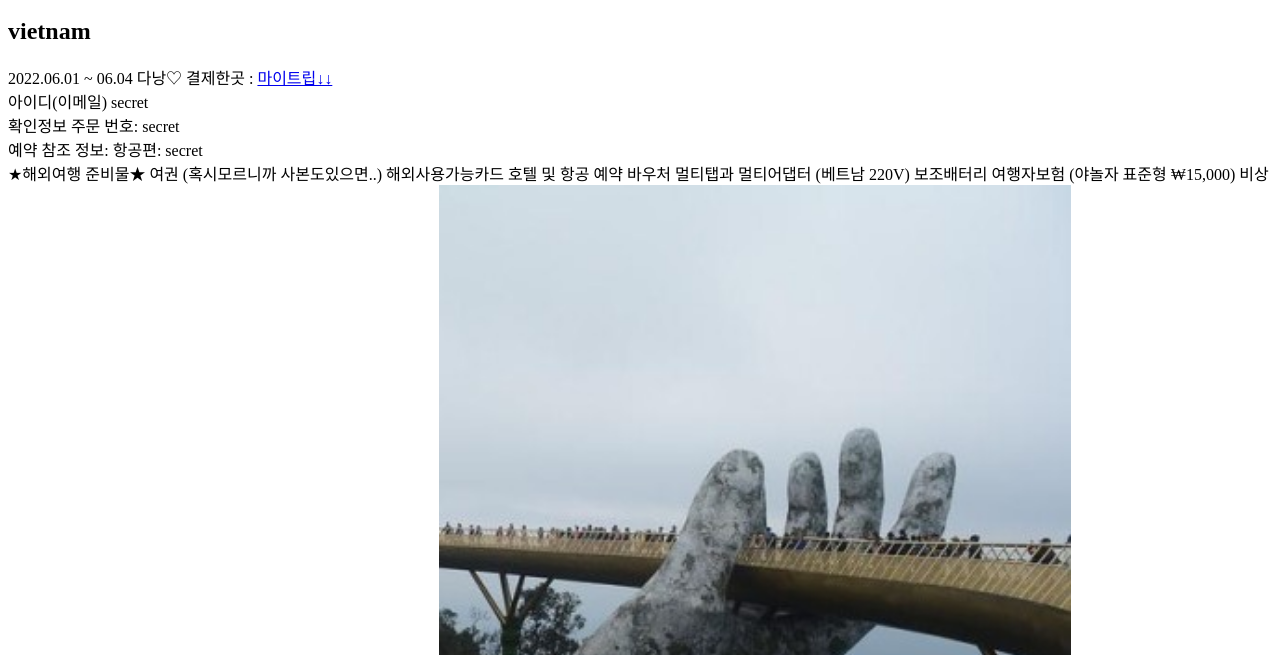
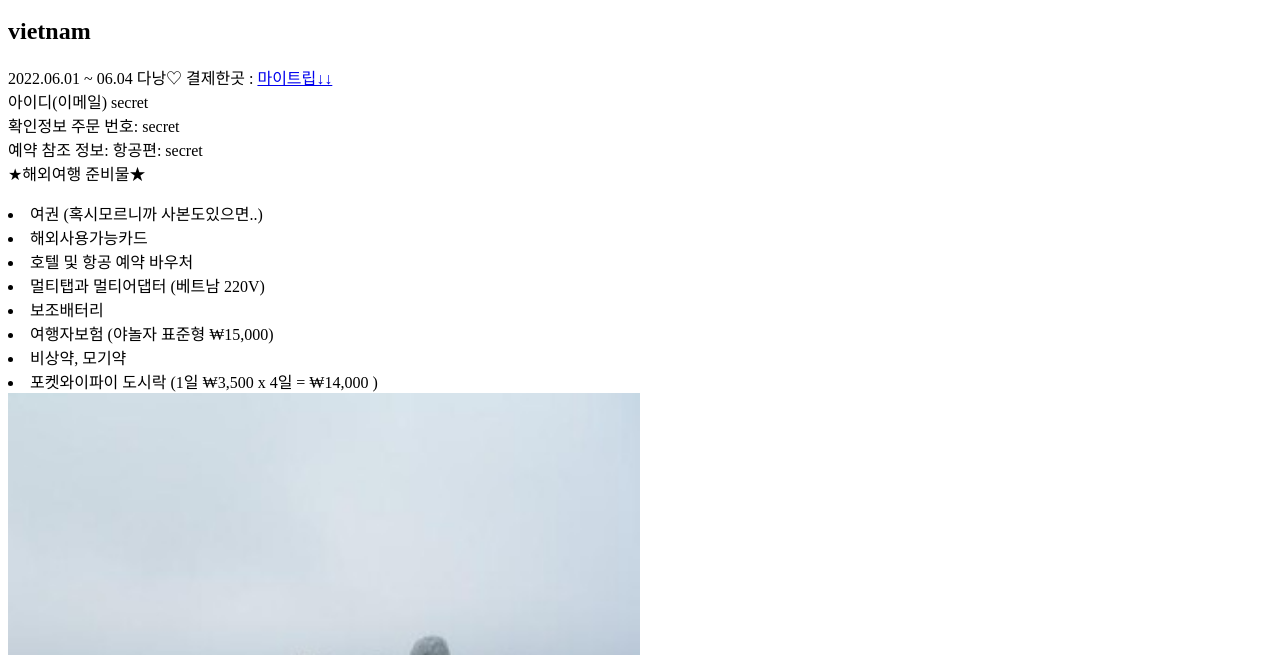
Before and after one commit to jinhyuk1992/Fist-web-site., a plain HTML site: page index.html in a window 1280 px wide. Shown: the part 145-800 px from the top of the page. Drawn offline with Linux system fonts and the light colour scheme.

Commit message:
li작업

```diff
--- a/index.html
+++ b/index.html
@@ -20,14 +20,14 @@
 확인정보 주문 번호: secret<br>
 예약 참조 정보: 항공편: secret<br>
 ★해외여행 준비물★
-여권 (혹시모르니까 사본도있으면..)
-해외사용가능카드
-호텔 및 항공 예약 바우처
-멀티탭과 멀티어댑터 (베트남 220V)
-보조배터리
-여행자보험 (야놀자 표준형 ₩15,000)
-비상약, 모기약..
-포켓와이파이 도시락 (1일 ₩3,500 x 4일 = ₩14,000 )
+<li>여권 (혹시모르니까 사본도있으면..)</li>
+<li>해외사용가능카드</li>
+<li>호텔 및 항공 예약 바우처</li>
+<li>멀티탭과 멀티어댑터 (베트남 220V)</li>
+<li>보조배터리</li>
+<li>여행자보험 (야놀자 표준형 ₩15,000)</li>
+<li>비상약, 모기약</li>
+<li>포켓와이파이 도시락 (1일 ₩3,500 x 4일 = ₩14,000 )</li>
       <img src="danang.jpg" width="50%">
   </p>
 </body>
```
